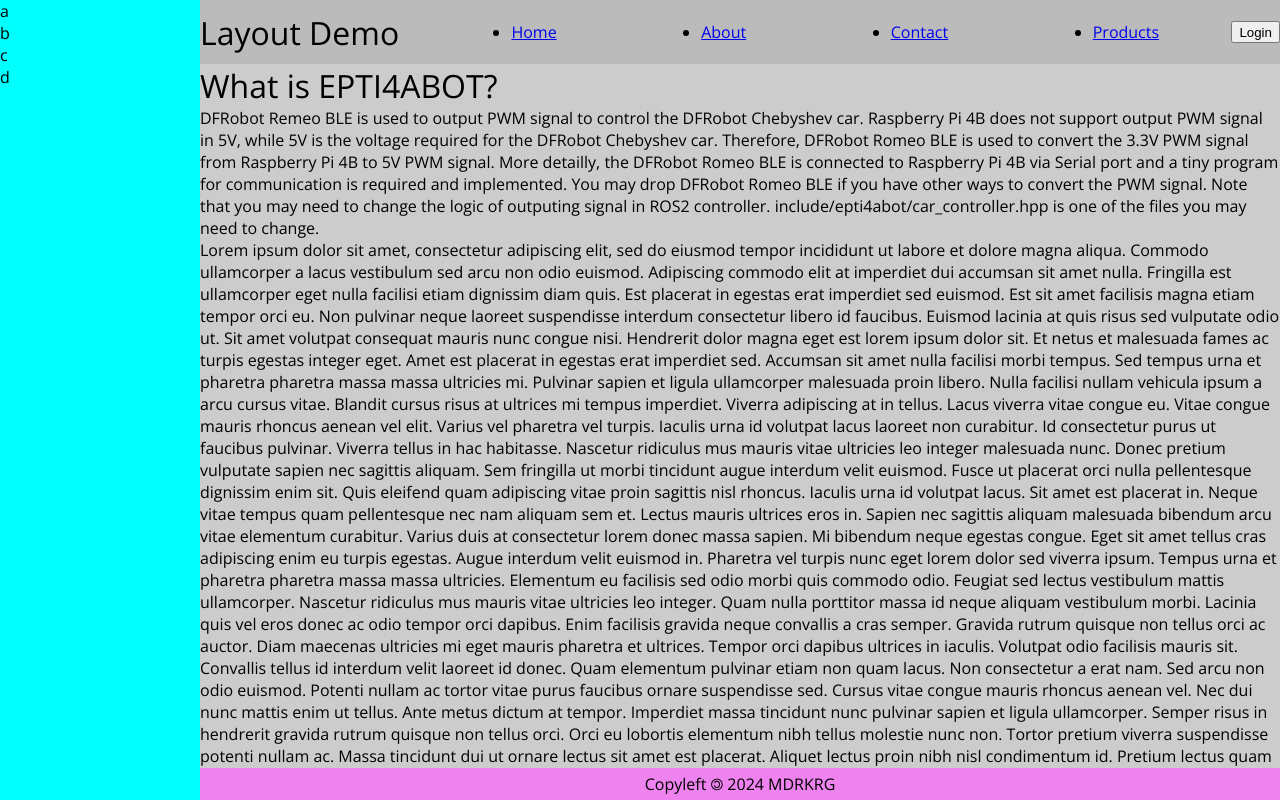
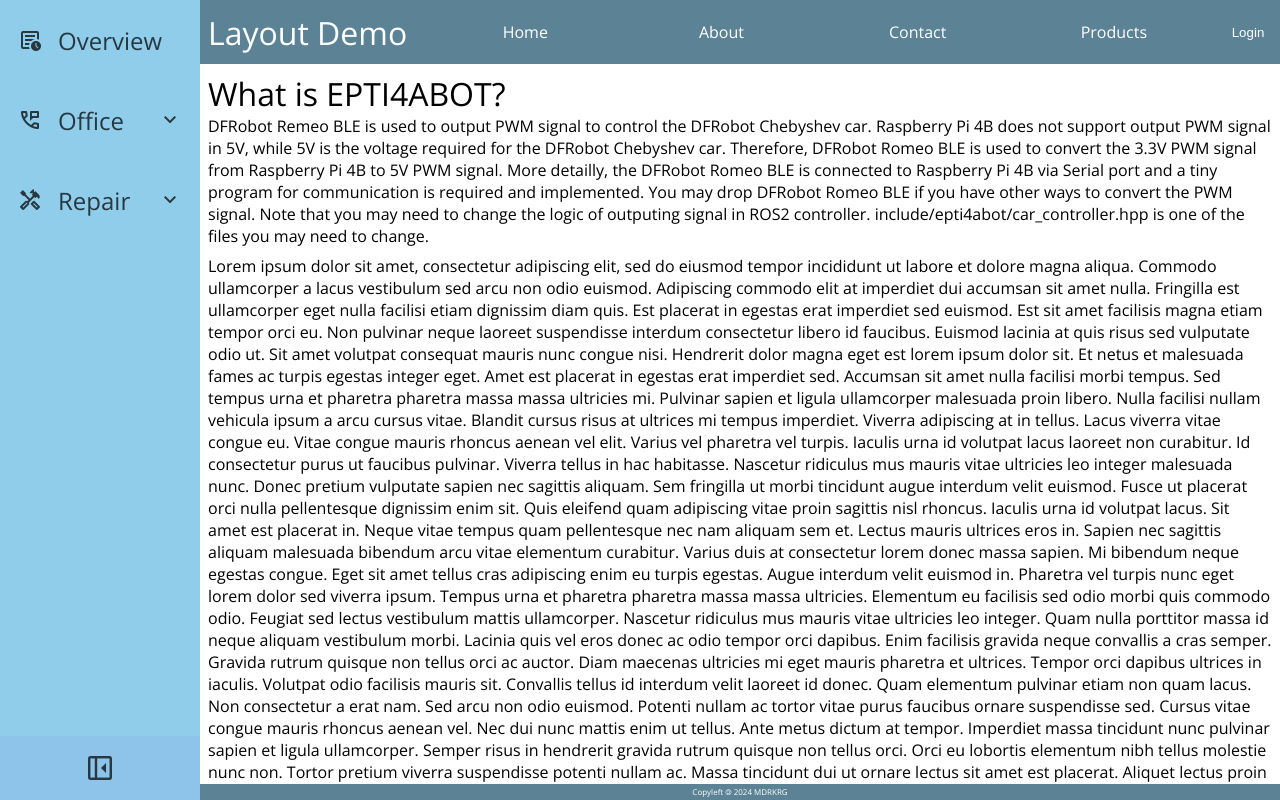
Before and after one commit to mdrkrg/cloudflare-personal-page, a plain HTML site: page lab1/index.html in a window 1280 px wide. Drawn offline with nearby package versions, Linux system fonts and the light colour scheme.

Commit message:
lab1 stage 2

```diff
--- a/lab1/fonts.css
+++ b/lab1/fonts.css
@@ -4,13 +4,32 @@
   --xs: 4px;
   --s: 8px;
   --m: 16px;
+  --ml: 24px;
   --l: 32px;
-  --xl: 64px;
+
+  --primary: #8fcdea;
+  --grey: #5b8395;
+  --dark: #273840;
+  --white: #ffffff;
+  --alter1: #8fd6ea;
+  --alter2: #8fc4ea;
 }
+
 
 html, body {
   font-family: "Open Sans", sans-serif;
   font-size: var(--m);
+}
+
+aside div {
+  font-size: var(--ml);
+  color: var(--dark);
+}
+
+
+aside .aside-panel-close {
+  font-size: var(--l);
+  color: var(--dark);
 }
 
 header .left h1 {
@@ -22,3 +41,14 @@
   font-size: var(--l);
   font-weight: lighter;
 }
+
+header .right a {
+  text-decoration: none;
+  font-size: var(--m);
+  color: var(--white);
+}
+
+footer {
+  font-size: var(--s);
+  color: var(--white);
+}
--- a/lab1/index.html
+++ b/lab1/index.html
@@ -4,19 +4,46 @@
 <head>
   <link href="style.css" rel="stylesheet" type="text/css" />
   <link href="fonts.css" rel="stylesheet" type="text/css" />
+  <link rel="stylesheet"
+    href="https://fonts.googleapis.com/css2?family=Material+Symbols+Outlined:opsz,wght,FILL,GRAD@24,400,0,0" />
+
   <title>Ramdom</title>
 </head>
 
 <body>
   <div class="pageContainer">
     <aside>
-      <div class="icon"></div>
-      <div class="asideContainer">
-        <div class="asideSubContainer">a</div>
-        <div class="asideSubContainer">b</div>
-        <div class="asideSubContainer">c</div>
-        <div class="asideSubContainer">d</div>
+      <!-- <div class="icon"></div> -->
+
+      <div class="asideSubContainer">
+        <span class="material-symbols-outlined">
+          overview
+        </span>
+        <span class="asideText">Overview</span>
       </div>
+      <div class="asideSubContainer">
+        <span class="material-symbols-outlined">
+          perm_phone_msg
+        </span>
+        <span class="asideText">Office</span>
+        <span class="material-symbols-outlined">
+          expand_more
+        </span>
+      </div>
+      <div class="asideSubContainer">
+        <span class="material-symbols-outlined">
+          handyman
+        </span>
+        <span class="asideText">Repair</span>
+        <span class="material-symbols-outlined">
+          expand_more
+        </span>
+      </div>
+
+      <span class="material-symbols-outlined aside-panel-close">
+        left_panel_close
+      </span>
+
     </aside>
     <div class="appContainer">
       <header>
--- a/lab1/style.css
+++ b/lab1/style.css
@@ -1,3 +1,18 @@
+:root {
+  --xs: 4px;
+  --s: 8px;
+  --m: 16px;
+  --ml: 24px;
+  --l: 32px;
+
+  --primary: #8fcdea;
+  --grey: #5b8395;
+  --dark: #273840;
+  --white: #ffffff;
+  --alter1: #8fd6ea;
+  --alter2: #8fc4ea;
+}
+
 html, body {
   height: 100%;
   width: 100%;
@@ -20,15 +35,75 @@
   min-width: 200px;
   max-width: 200px;
   height: 100vh;
-  background-color: cyan;
+  background-color: var(--primary);
 
-  flex-grow: 1;
-  flex-basis: 0;
+  display: flex;
+  flex-direction: column;
+  justify-content: flex-start;
+  align-items: center;
 }
+
+aside div {
+  width: 90%;
+  height: 48px;
+
+  margin: 16px 0 16px;
+  display: flex;
+  align-items: center;
+  justify-content: flex-start;
+  border-radius: 48px;
+
+  cursor: pointer;
+
+  transition: all 0.3s ease-out;
+}
+
+aside div:hover {
+  background-color: var(--dark);
+  color: var(--white);
+  transition: all 0.3s ease-in;
+}
+
+
+aside div span:first-of-type {
+  margin-left: 8px;
+}
+
+aside div span:last-of-type {
+  margin-right: 8px;
+}
+
+
+aside div span.asideText {
+  margin-left: 16px;
+  flex-basis: 1;
+  flex-grow: 2;
+}
+
+
+aside .aside-panel-close {
+  text-align: center;
+  width: 100%;
+  margin-top: auto;
+  padding: 16px 0;
+  background-color: var(--alter2);
+
+  transition: all 0.3s ease-out;
+}
+
+aside .aside-panel-close:hover {
+  cursor: pointer;
+  background-color: var(--dark);
+  color: var(--white);
+
+  transition: all 0.3s ease-in;
+}
+
+
 
 .appContainer {
   height: 100%;
-  background-color: #aaaaaa;
+
   display: flex;
   justify-self: flex-end;
   flex-direction: column;
@@ -41,9 +116,8 @@
 header {
   max-height: 64px;
   min-height: 64px;
-  background-color: #bbbbbb;
-
-  overflow: auto;
+  background-color: var(--grey);
+  color: var(--white);
 
   flex-grow: 1;
   flex-basis: 0;
@@ -54,11 +128,12 @@
 }
 
 header .left {
- margin: auto;
+ margin: auto 8px;
+ cursor: default;
 }
 
 header .right {
-  margin: auto;
+  margin: 0;
   flex-grow: 2;
   flex-basis: 2;
 
@@ -67,8 +142,23 @@
 }
 
 header .right button {
+  min-width: 64px;
   flex-grow: 0;
-  flex-basis: 1;
+  flex-basis: 2;
+  height: 100%;
+  margin-left: var(--s);
+  border: none;
+  background-color: var(--grey);
+  color: var(--white);
+
+
+  transition: all 1s;
+}
+
+header .right button:hover {
+  background-color: var(--dark);
+  transition: all 1s;
+  cursor: pointer;
 }
 
 
@@ -78,30 +168,59 @@
 }
 
 header .right nav ul {
+  padding-left: 8px;
+  height: 100%;
   display: flex;
   flex-direction: row;
-  justify-content: space-around;
+  flex-grow: 1;
+  justify-content: space-between;
+  align-items: center;
+  list-style: none;
 }
 
+header .right nav ul li {
+  margin: 8px 0 8px 8px;
+
+  height: calc(64px - 16px);
+  flex-basis: 0;
+  flex-grow: 1;
+  text-align: center;
+  display: flex;
+  justify-content: center;
+  align-items: center;
+  border-radius: var(--l);
+  transition: all 0.5s ease-in;
+}
+
+header .right nav ul li:hover {
+  background-color: var(--dark);
+  transition: all 0.5s ease-in;
+}
 
 main {
-  background: #cccccc;
+  padding: 8px;
+  background: var(--white);
   flex-grow: 5;
   flex-basis: 0;
   height: calc(100vh - 64px - 32px);
   overflow: auto;
 }
 
+p + p {
+  padding: 8px 0 0 0;
+}
+
 footer {
-  background-color: violet;
-  max-height: 32px;
-  min-height: 32px;
+  background-color: var(--grey);
+  max-height: 16px;
+  min-height: 16px;
   flex-grow: 0;
   flex-basis: 0;
 
   display: flex;
   align-content: center;
   justify-content: center;
+  cursor: default;
 }
 
 footer * {
```
